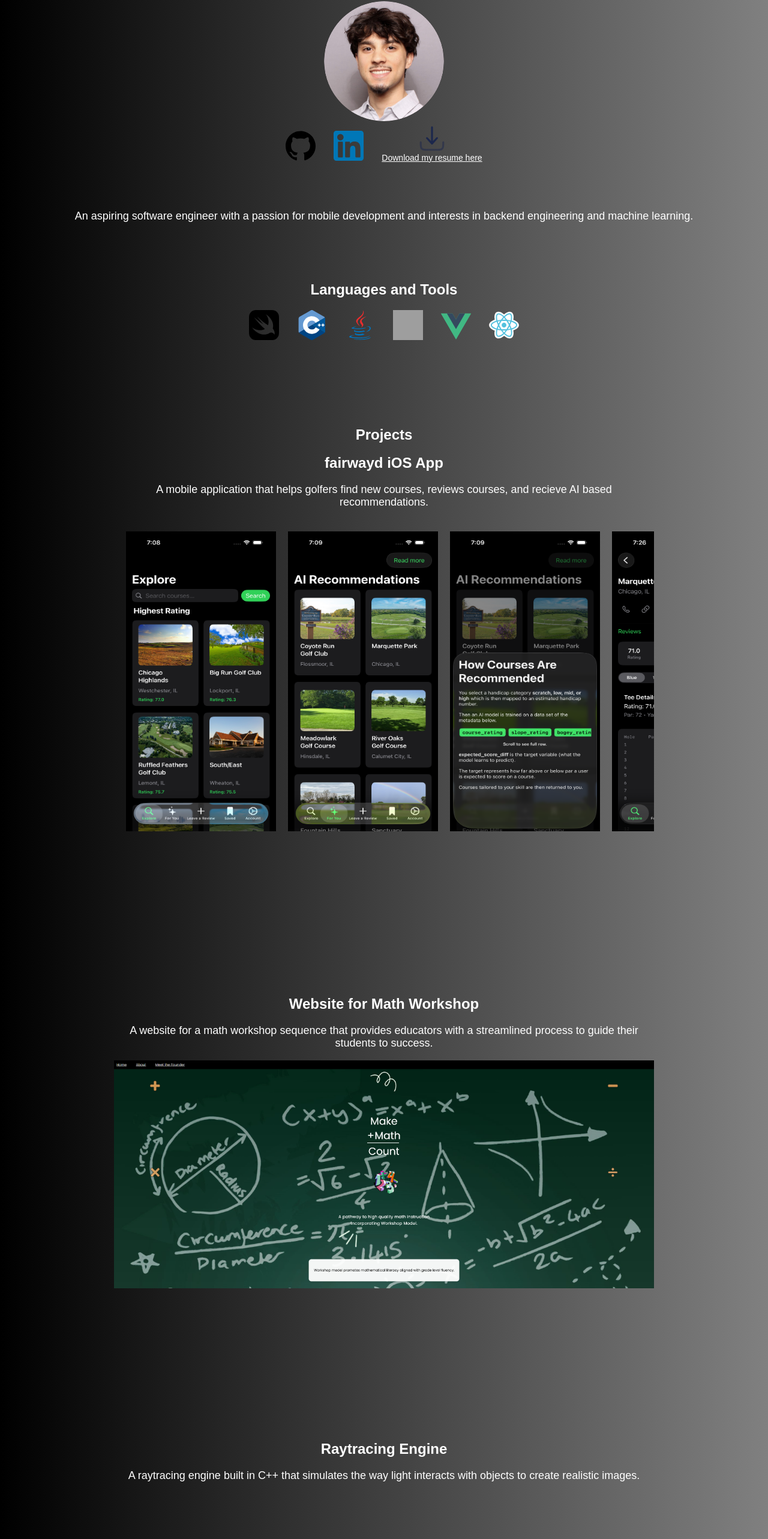
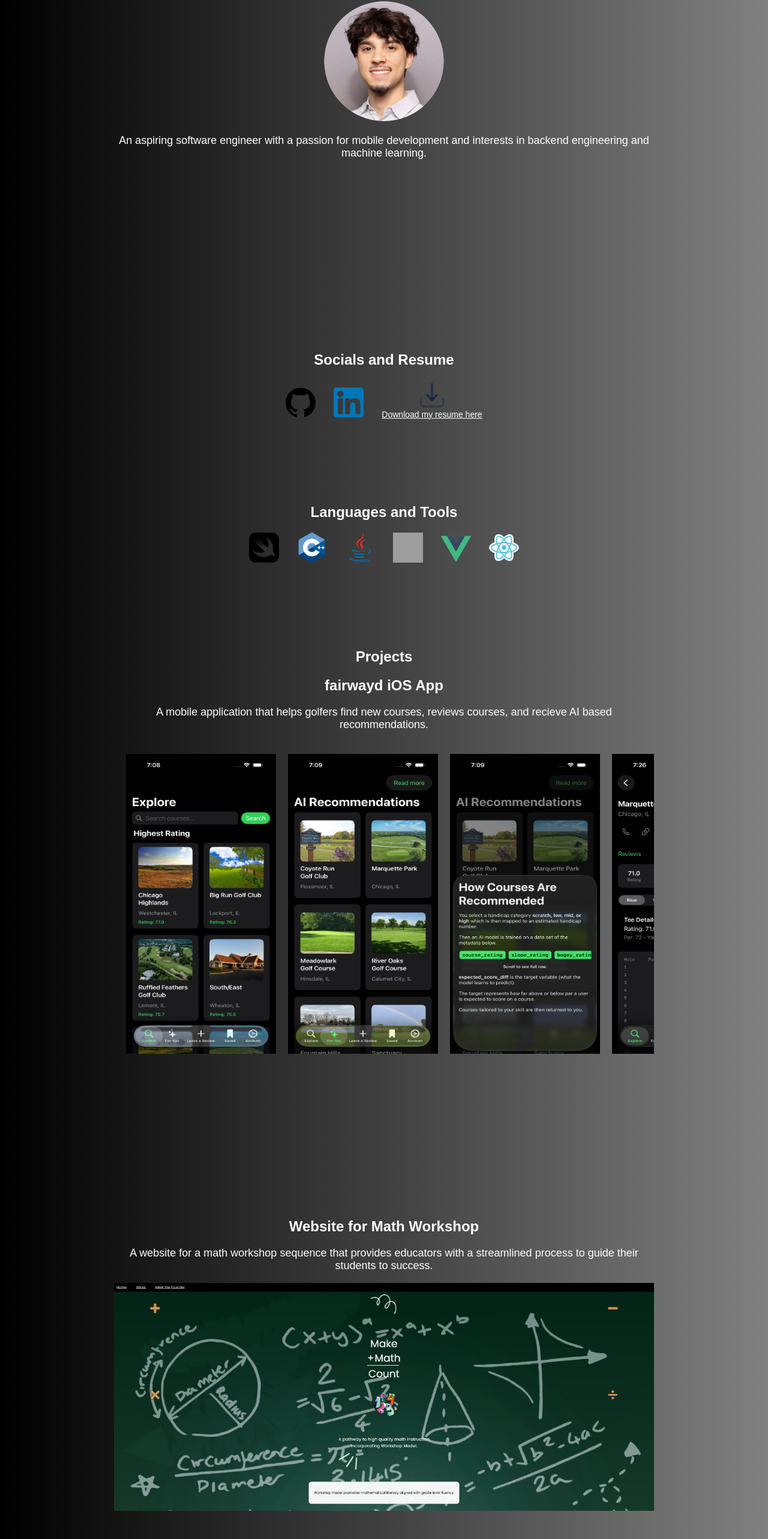
Before and after one commit to dannymorsovillo/personal-website, a Vue app: page / in a window 1280 px wide. Shown: the part 174-2740 px from the top of the page at 60% size. Built offline with nearby package versions, Linux system fonts and the light colour scheme; grey boxes are pictures that could not be loaded.

Commit message:
changed spacing

```diff
--- a/src/components/App.vue
+++ b/src/components/App.vue
@@ -13,7 +13,10 @@
         <h1> {{ title }}</h1>
         <div class = "headshot-wrapper">
             <img src="/headshot.png" class="headshot" width="200" height= "200">
+             <p>An aspiring software engineer with a passion for mobile development and interests in backend engineering and machine learning.</p>
         </div>
+        <div>
+            <h2>Socials and Resume</h2>
         <ul>
             <li><a :href="github" target="_blank" class="links">
                 <img src="/github.svg" alt="Click me" width="50" height="50">
@@ -31,11 +34,10 @@
             </li>
         </ul>
         </div>
+        </div>
         </section>
 
-        <div>
-            <p>An aspiring software engineer with a passion for mobile development and interests in backend engineering and machine learning.</p>
-        </div>
+
 
         <section class="section" id="languages-and-tools">
         <h2>{{ second_tile }}</h2>
@@ -69,7 +71,7 @@
             </li>
             <li>
                 <h2>Raytracing Engine</h2>
-                <p>A raytracing engine built in C++ that simulates the way light interacts with objects to create realistic images.</p>
+                <p>A raytracing engine built in C++ that simulates the way light interacts with objects to create realistic images. Built with Peter Shirley's Ray Tracing in One Weekend. </p>
             </li>
             </ul>
         </section>
@@ -80,6 +82,7 @@
             <li>Educational: dlmorso@ilstu.edu</li>
         </h3>
         <p>Danny Morsovillo 2026</p>
+        <p> Created with Vue.js and deployed with Vercel.</p>
         <p>Privacy Policy - This site does not collect any personal data. </p>
 
     </section>
@@ -97,6 +100,7 @@ export default{
             linkedin: "https://www.linkedin.com/in/danielmorsovillo",
         }
     },
+
     mounted() {
     const sections = document.querySelectorAll('.section');
     const observer = new IntersectionObserver(
@@ -198,6 +202,11 @@ export default{
       border-radius: 50%;
     }
 
+    .headshot-wrapper {
+        margin-bottom:20rem;
+
+    }
+
     .section {
         padding: 60px 20px;
         max-width: 900px;
--- a/vite.config.js
+++ b/vite.config.js
@@ -1,10 +1,9 @@
 import { defineConfig } from 'vite'
 import vue from '@vitejs/plugin-vue'
-import tailwindcss from '@tailwindcss/vite'
 
 // https://vite.dev/config/
 export default defineConfig({
-  plugins: [vue(), tailwindcss()],
+  plugins: [vue(),],
   server: {
     host: true,  // Listen on all addresses
     port: 5173,  // Explicit port
```
